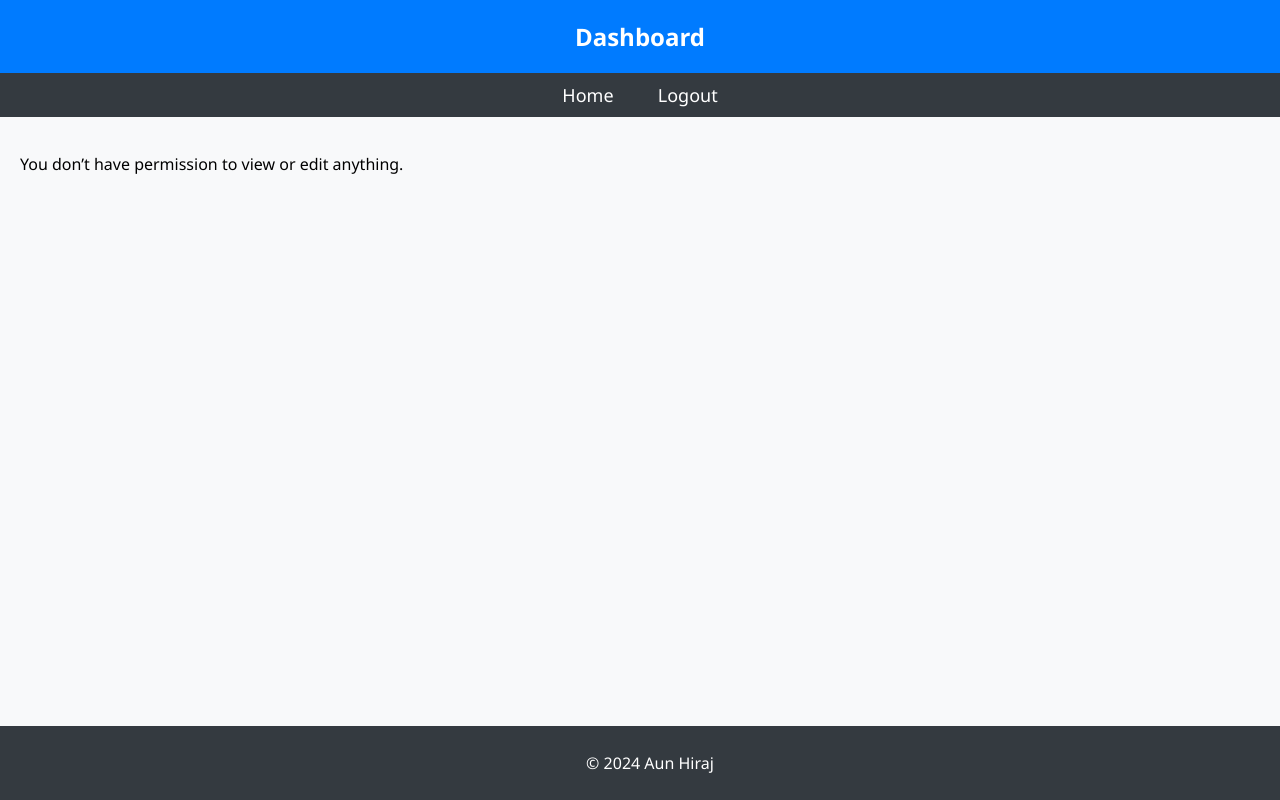
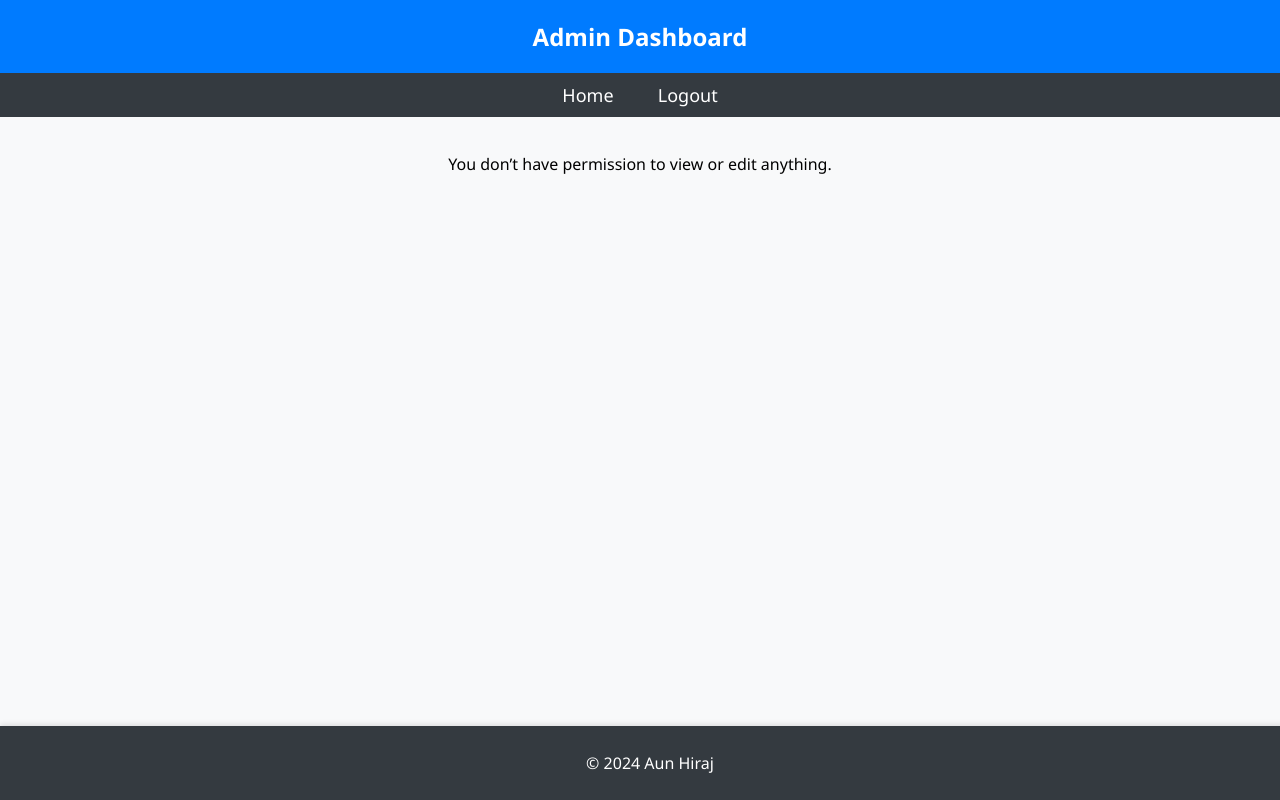
Before and after one commit to aunraza-dev/Django-Auth-Complete, a Django app: page /admin/ in a window 1280 px wide. Run offline with Django 4.2, Linux system fonts and the light colour scheme; the visitor is signed in with stand-in values (Sample User, id 1).

Commit message:
postgresql error resolve

```diff
--- a/userApp/templates/admin/base_site.html
+++ b/userApp/templates/admin/base_site.html
@@ -11,6 +11,9 @@
             background-color: #f8f9fa;
             margin: 0;
             padding: 0;
+            display: flex;
+            flex-direction: column;
+            min-height: 100vh;
         }
 
         header {
@@ -20,6 +23,7 @@
             text-align: center;
             font-size: 24px;
             font-weight: bold;
+            box-shadow: 0 2px 5px rgba(0, 0, 0, 0.1);
         }
 
         nav {
@@ -40,7 +44,9 @@
         }
 
         main {
+            flex-grow: 1;
             padding: 20px;
+            text-align: center;
         }
 
         footer {
@@ -48,9 +54,10 @@
             color: white;
             text-align: center;
             padding: 10px;
-            position: fixed;
+            position: sticky;
             bottom: 0;
             width: 100%;
+            box-shadow: 0 -2px 5px rgba(0, 0, 0, 0.1);
         }
 
         .login-box {
@@ -60,6 +67,7 @@
             border: 1px solid #ccc;
             background-color: white;
             box-shadow: 0 0 10px rgba(0, 0, 0, 0.1);
+            border-radius: 5px;
         }
 
         .login-box h2 {
@@ -72,12 +80,20 @@
             flex-direction: column;
         }
 
+        .login-box input {
+            margin-bottom: 10px;
+            padding: 10px;
+            border: 1px solid #ccc;
+            border-radius: 3px;
+        }
+
         .login-box button {
             margin-top: 10px;
             padding: 10px;
             background-color: #007bff;
             color: white;
             border: none;
+            border-radius: 3px;
             cursor: pointer;
         }
 
@@ -89,7 +105,7 @@
 </head>
 <body>
     <header>
-        Dashboard
+        Admin Dashboard
     </header>
     <nav>
         {% block nav %}
--- a/userProject/settings.py
+++ b/userProject/settings.py
@@ -75,7 +75,11 @@ WSGI_APPLICATION = 'userProject.wsgi.application'
 DATABASES = {
     'default': {
         'ENGINE': env('DATABASE_ENGINE'),
-        'NAME': BASE_DIR / env('DATABASE_NAME'),
+        'NAME': env('DATABASE_NAME') ,
+        'USER':env('DATABASE_USER'),
+        'PASSWORD': env('DATABASE_PASSWORD'),
+        'HOST':env('DATABASE_HOST'),
+        'PORT':env('DATABASE_PORT'),
     }
 }
 
```
